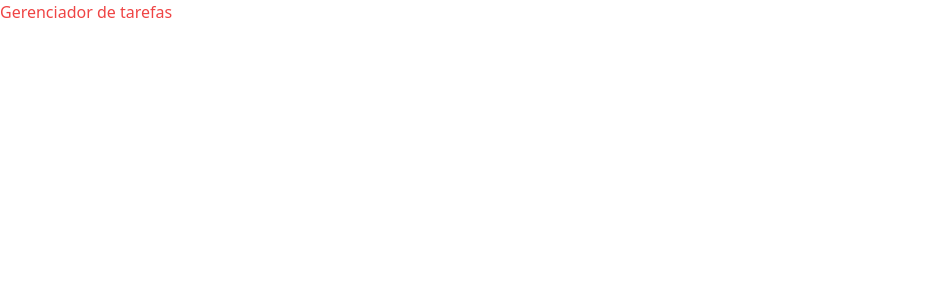
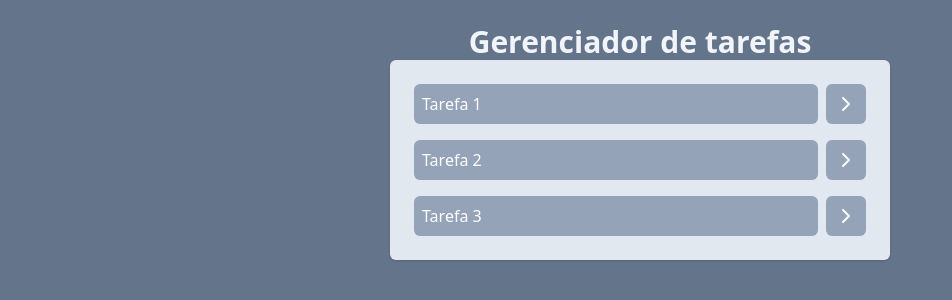
Before and after one commit to Vircsss/Gerenciador-de-Tarefas, a React (Vite) app: page / in a window 1280 px wide. Shown: the top 300 px of the page, without its empty margins (0-952 px from the left). Built offline with nearby package versions, Linux system fonts and the light colour scheme.

Commit message:
Mudando o state ao clicar.

```diff
--- a/package.json
+++ b/package.json
@@ -10,6 +10,7 @@
     "preview": "vite preview"
   },
   "dependencies": {
+    "lucide-react": "^0.435.0",
     "react": "^18.3.1",
     "react-dom": "^18.3.1"
   },
--- a/src/App.jsx
+++ b/src/App.jsx
@@ -4,13 +4,49 @@
 
 function App() {
 
+  const [tasks, setTasks] = useState([
+    {
+      id: 1,
+      title: "Tarefa 1",
+      description: "Descrição da tarefa 1",
+      isCompleted: false,
+    }
+    ,
+    {
+      id: 2,
+      title: "Tarefa 2",
+      description: "Descrição da tarefa 2",
+      isCompleted: false,
+    }
+    ,
+    {
+      id: 3,
+      title: "Tarefa 3",
+      description: "Descrição da tarefa 3",
+      isCompleted: false,
+    }
+  ]);
 
+  function onTestClick(taskId) {
+    const newTasks = tasks.map(task => {
+      if (task.id === taskId) {
+        return {
+          ...task, isCompleted: !task.isCompleted
+        }
+      }
+      return task;
+
+    });
+    setTasks(newTasks);
+  }
 
   return (
-    <div>
-      <h1 className="text-red-500">Gerenciador de tarefas</h1>
-      <Tasks />
-      <AddTask />
+    <div className="w-screen h-screen bg-slate-500 flex justify-center p-6">
+      <div className="w-[500px]">
+        <h1 className="text-3xl text-slate-100 font-bold text-center">Gerenciador de tarefas</h1>
+        <Tasks tasks={tasks} onTestClick={onTestClick} />
+        <AddTask />
+      </div>
     </div>
   )
 }
--- a/src/components/Tasks.jsx
+++ b/src/components/Tasks.jsx
@@ -1,6 +1,23 @@
-function Tasks() {
-    <h1>Tasks</h1>
+import { ChevronRightIcon } from "lucide-react";
 
+function Tasks(props) {
+    return (
+
+
+        <ul className="space-y-4 p-6 bg-slate-200 rounded-md shadow">
+            {props.tasks.map((task) => (
+                <li key={task.id} className="flex gap-2" >
+                    <button onClick={() => props.onTaskClick(task.Id)} className="text-left bg-slate-400 text-white p-2 rounded-md w-full">
+                        {task.title}
+                    </button>
+                    <button className="bg-slate-400 p-2 rounded-md text-white">
+                        <ChevronRightIcon />
+                    </button>
+                </li>
+            ))}
+        </ul>
+
+    )
 }
 
 export default Tasks;
```
Also changed, not shown: 1 other file (tests, documents, lock files or other folders).
